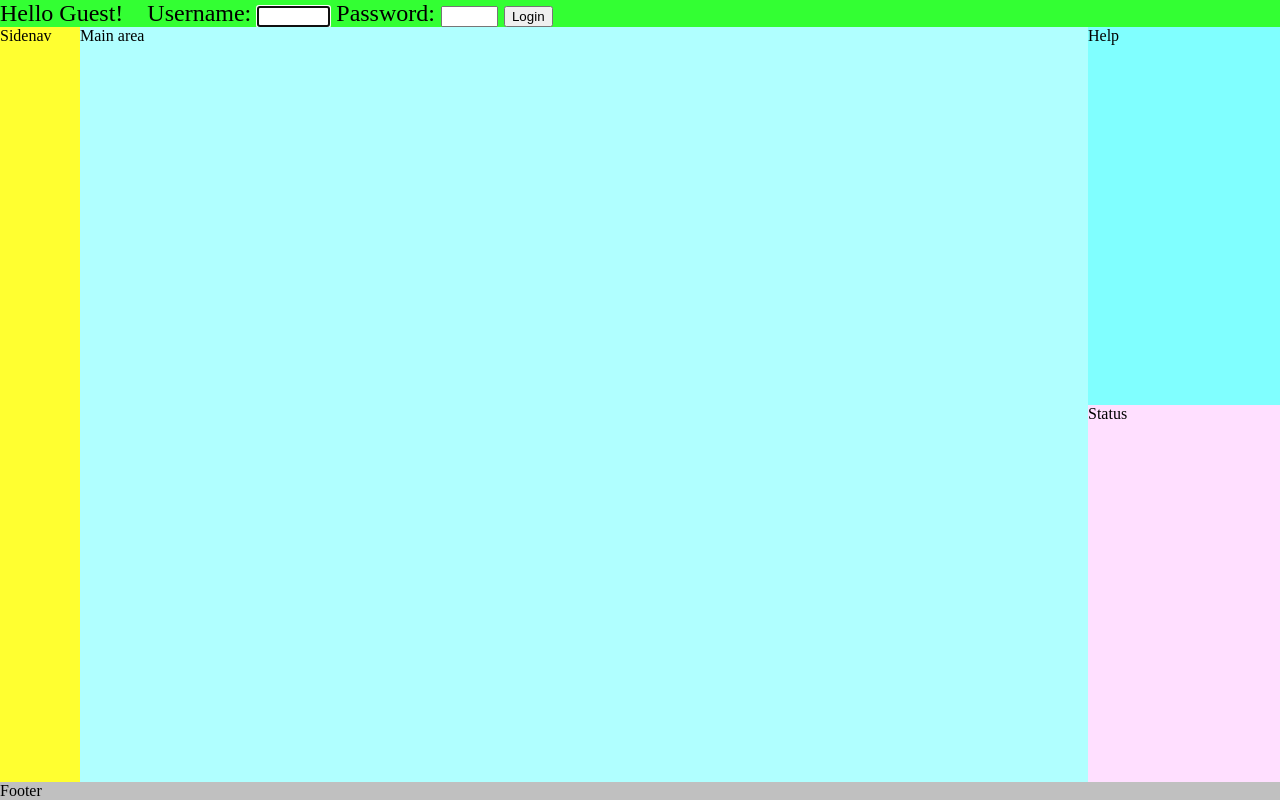
After one commit to GottfriedHerold/M6G, a Django app: page /chargen/ in a window 1280 px wide. The commit adds this page. Run offline with Django 3.2, Linux system fonts and the light colour scheme.

Commit message:
Finally gave up on trying to work with Django's authentication forms. Manual implementation was very quick by comparison. Made Login/Logout work.

```diff
--- /dev/null
+++ b/CharBrowser/urls.py
@@ -0,0 +1,14 @@
+from django.urls import path, reverse
+from django.contrib.auth.views import LoginView, LogoutView
+
+
+from . import views
+
+urlpatterns = [
+#    path("test", views.testview, name="CGTestview"),
+#    path("testjinja", views.jinjatestview, name="Jinjatest"),
+    # path("login", LoginView.as_view()),
+    # path("login", views.loginview, name="Login"),
+    path("", views.CharGenView.as_view(), name="landing"),
+    path("logout", views.logoutview, name="logout")
+]
--- a/CharBrowser/views.py
+++ b/CharBrowser/views.py
@@ -1,3 +1,77 @@
 from django.shortcuts import render
+from django.views import View
+from django.http import HttpResponse, HttpRequest, HttpResponseRedirect
+import django.contrib.auth as auth
+from django.urls import reverse
+# from django.contrib.auth.forms import AuthenticationForm
+# Create your views here.
+from DBInterface.models import CGUser, CG_USERNAME_MAX_LENGTH
+import logging
+logger = logging.getLogger('chargen.browser')
+login_logger = logging.getLogger('chargen.browser.logins')
 
-# Create your views here.
+# def loginview(request):
+#    return render(request, "login.html", using="HTTPJinja2")
+
+class CharGenView(View):
+
+    template = "main.html"
+
+    def get(self, request: HttpRequest, *args, **kwargs):
+        context = {}
+        user: CGUser = request.user
+        # TODO:
+        # determine char / charversion that was requested
+        # Verify permissions
+        # Create CharVersion object
+        # Create Login/Logout form
+        # Create extra context (subclassed)
+        # Render
+        # if not user.is_authenticated:
+        #     context['login_form'] = AuthenticationForm(request)
+
+        return render(request, self.template, context=context, using="HTTPJinja2")
+
+    # TODO:
+    # Determine Char / CharVersion
+    # Check permissions
+    # Create CharVersion object
+    # Determine Request type
+    #   Process Login
+
+    def post(self, request: HttpRequest, *args, **kwargs):
+        context = {}
+        if request.POST.get('form_id') == "login":
+            # Using Django's AuthenticationForm is a pain. It's easier to do everything yourself.
+            username = request.POST.get("username")
+            password = request.POST.get("password")
+            if not username:
+                context['login_fail'] = True
+                login_logger.critical("Login with empty username")  # can only happen with form tampering.
+            elif not password:
+                context['login_fail'] = True
+                login_logger.critical("Login with empty password")  # can only happen with form tampering.
+            elif len(username) > CG_USERNAME_MAX_LENGTH or len(password) > 254:
+                context['login_fail'] = True
+                login_logger.critical("Login with too long pw/username")
+            else:
+                new_user: CGUser = auth.authenticate(request, username=username, password=password)
+                if new_user is not None and new_user.is_authenticated:
+                    login_logger.info("User %s authenticated successfully", str(new_user))
+                    auth.login(request, new_user)
+                    login_logger.info("User %s logged in", str(new_user))
+                    return HttpResponseRedirect(request.path)
+                else:  # credentials were passed, but they were invalid.
+                    context['login_fail'] = True
+                    login_logger.warning("Failed login attempt for username %s", username)
+        return render(request, self.template, context=context, using="HTTPJinja2")
+        pass
+
+
+# def mainview(request):
+#     return render(request, "main.html", using="HTTPJinja2")
+
+def logoutview(request: HttpRequest):
+    login_logger.info("Logout: user %s", str(request.user))
+    auth.logout(request)
+    return HttpResponseRedirect(reverse("landing"))
--- a/CharGenNG/settings.py
+++ b/CharGenNG/settings.py
@@ -57,11 +57,16 @@ MIDDLEWARE = [
 
 ROOT_URLCONF = 'CharGenNG.urls'
 
+def urlarg(*args, **kwargs):
+    return jinja2.Markup('"' + reverse(*args, **kwargs) + '"')
+
 def http_jinja_env(**options):
     env = jinja2.Environment(**options)
     env.globals.update({
         'static': static,
         'url': reverse,
+        'urlarg': urlarg,
+        'DEBUG_PRINT': (lambda x: str(x)+""),
     })
 
     class MyDebugUndefined(jinja2.DebugUndefined):
@@ -93,9 +98,11 @@ TEMPLATES = [
             'environment': 'CharGenNG.settings.http_jinja_env',
             'context_processors': [
                 # adds the following variables to templates
-                # automatic: csrf_input (Jinja2-specific), cookie-name is csrftoken
-                'django.template.context_processors.debug',  # adds debug, sql_queries
-                'django.template.context_processors.request',  # adds request
+                # automatic (Jinja2-specific): csrf_input, csrf_token, request, cookie-name is csrftoken,
+                # According to https://docs.djangoproject.com/en/3.0/topics/templates/ context processors are not really
+                # in line with Jinja2's design (they are more of a workaround to django's default template engine's
+                #  limitations). We use auth, though.
+                # 'django.template.context_processors.debug',  # adds debug, sql_queries
                 'django.contrib.auth.context_processors.auth',  # adds user, perms
             ],
         },
--- a/CharGenNG/urls.py
+++ b/CharGenNG/urls.py
@@ -20,4 +20,5 @@ urlpatterns = [
     path('admin/', admin.site.urls),
     path('cgtest/', include('CGSandbox.urls')),
     path('db/', include('DBInterface.urls')),
+    path('chargen/', include('CharBrowser.urls'))
 ]
--- a/static/cg.css
+++ b/static/cg.css
@@ -25,22 +25,31 @@ overflow-y: auto;
 #sidenavcontainer{
 min-width:5em;
 max-width:8em;
-background-color:lightgreen;
+background-color:#ffff30;
 }
 
 #mainareacontainer{
 overflow:auto;
-background-color:purple
+background-color: #b0ffff;
 }
 
 #helpcontainer{
-background-color:teal;
+background-color:#80ffff;
 }
 
 #statuscontainer{
-background-color:lightblue;
+background-color:#ffdfff
 }
 
 #headercontainer{
-background-color: yellow;
+background-color: #33ff33;
+font-size: 150%;
 }
+
+#footercontainer{
+background-color: #c0c0c0;
+}
+
+.loginerror{
+color: red;
+}
--- a/templates/http/base.html
+++ b/templates/http/base.html
@@ -1,22 +1,22 @@
+{# This is the base html file. Its only purpose is to create the general layout of the page #}
+{# main.html actually fills the individual parts #}
 <!DOCTYPE html>
 <html>
 <head>
+    {% block head %}
     <title>Base HTML template</title>
+    <meta name="viewport" content="width=device-width, initial-scale=1.0">
     <link rel="stylesheet" href="{{ static('cg.css')}}">
-    {% set biglorem='<div style="width:100%;height:200ex;">Lorem ipsum</div>' %}
-
-    <meta name="viewport" content="width=device-width, initial-scale=1.0">
+    {% endblock head %}
+    {% block extracss %}{% endblock extracss %}
 </head>
 <body>
+{% block body %}
 <div class="layoutbox" id="outerflexcontainer" style="display:flex; flex-direction:column; height:100%; width:100%;">
     <div class="layoutbox" id="headercontainer" style="flex:0 0;">
-        {% block header %}
-        Hello {{ user.is_authenticated }} {{ user is defined }} {{ XXX }}
-        {% if XXX %}
-        AAA
-        {% endif %}
-        {% endblock header %}
+        {% block header %}HEADER{% endblock header %}
     </div>
+    {% block sub_header %}
     <div class="layoutbox" id="middlerowcontainer"  style="flex:1 1 auto; min-height:10pt; display:flex; flex-direction:row; width:100%;">
         <div class="layoutbox horizonclip" id="sidenavcontainer" style="flex:1 0 auto;">
             Sidenav
@@ -36,6 +36,8 @@
     <div class="layoutbox" id="footercontainer" style="flex:0 0;">
         Footer
     </div>
+    {% endblock sub_header %}
 </div>
+{% endblock body %}
 </body>
 </html>
--- /dev/null
+++ b/templates/http/login.html
@@ -0,0 +1,5 @@
+{% extends "base.html" %}
+
+{% block sub_header %}
+<h2> Login</h2>
+{% endblock sub_header %}
--- /dev/null
+++ b/templates/http/main.html
@@ -0,0 +1,23 @@
+{% extends "base.html" %}
+
+{% block header %}
+<span> Hello {{ user.username|escape if user.is_authenticated else "Guest" }}! &nbsp;&nbsp;</span>
+{% if user.is_authenticated %}
+    <span> <a href={{ urlarg("logout") }}>Logout</a> </span>
+{% else %}
+    <span>
+        {% if login_fail is defined and login_fail %}
+        <span class="loginerror">Invalid username/password</span>
+        {% endif %}
+        <form style="display:inline;" method="POST" name="LoginForm" action="{{ request.path }}">
+            {{ csrf_input }}
+            <input type="hidden" name="form_id" value="login"> {# This is used to determine which form was submitted #}
+            <label for="id_login_username">Username:</label>
+            <input type="text" name="username" autofocus autocapitalize="none" autocomplete="username" maxlength="40" required id="id_login_username" size="6">
+            <label for="id_login_password">Password:</label>
+            <input type="password" name="password" autocomplete="current-password" required id="id_login_password" size="4">
+            <input type="submit" value="Login">
+        </form>
+    </span>
+{% endif %}
+{% endblock header %}
```
Also changed, not shown: CGSandbox/views.py (+6 -5 lines), DBInterface/models.py (+12 -9 lines), templates/http/jinjatest.html (+24 -9 lines).
